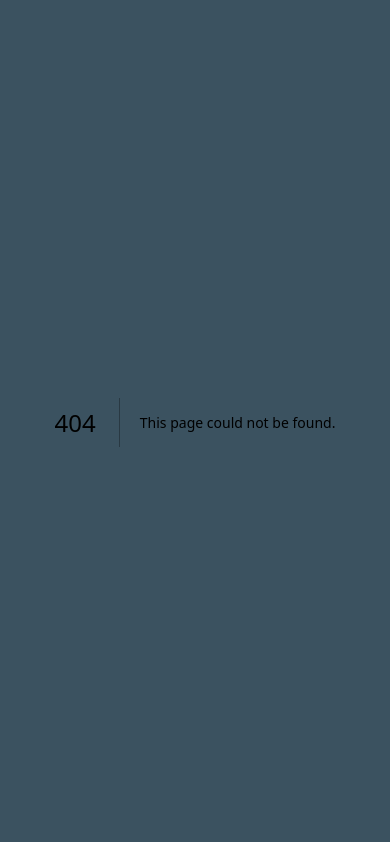
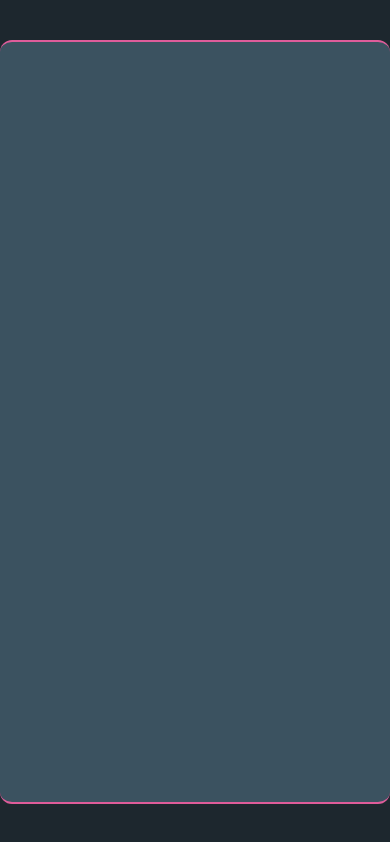
Before and after one commit to EmoPorEmilio/proyecto-viviana-test, a Next.js app: page /mobile in a window 390 px wide. Before the commit this address had no page. Built offline with nearby package versions, Linux system fonts and the light colour scheme.

Commit message:
add mobile

```diff
--- /dev/null
+++ b/app/mobile/page.tsx
@@ -0,0 +1,9 @@
+export default function Mobile() {
+  return (
+    <div className='flex flex-col h-[100dvh] w-[100dvw] bg-bg-400'>
+      <nav className='h-10 w-full'></nav>
+      <main className='flex flex-1 bg-bg-100 rounded-xl border-y-2 border-accent-500'></main>
+      <nav className='h-10 w-full'></nav>
+    </div>
+  );
+}
--- a/components/Lateral-Nav/index.tsx
+++ b/components/Lateral-Nav/index.tsx
@@ -1,3 +1,4 @@
+import Link from 'next/link';
 import Item from './Item';
 
 interface LateralNavProps {
@@ -21,6 +22,11 @@ const LateralNav = ({ transparent = false }: LateralNavProps) => {
           <span className='text-gray-200 font-normal'>Test</span>
           <span className='text-gray-200 font-normal'>Test</span>
           <span className='text-gray-200 font-normal'>Test</span>
+          <Link
+            className='text-gray-200 font-normal hover:text-gray-100 hover:underline underline-offset-4'
+            href='/mobile'>
+            Mobile
+          </Link>
         </div>
       </div>
     </div>
```
